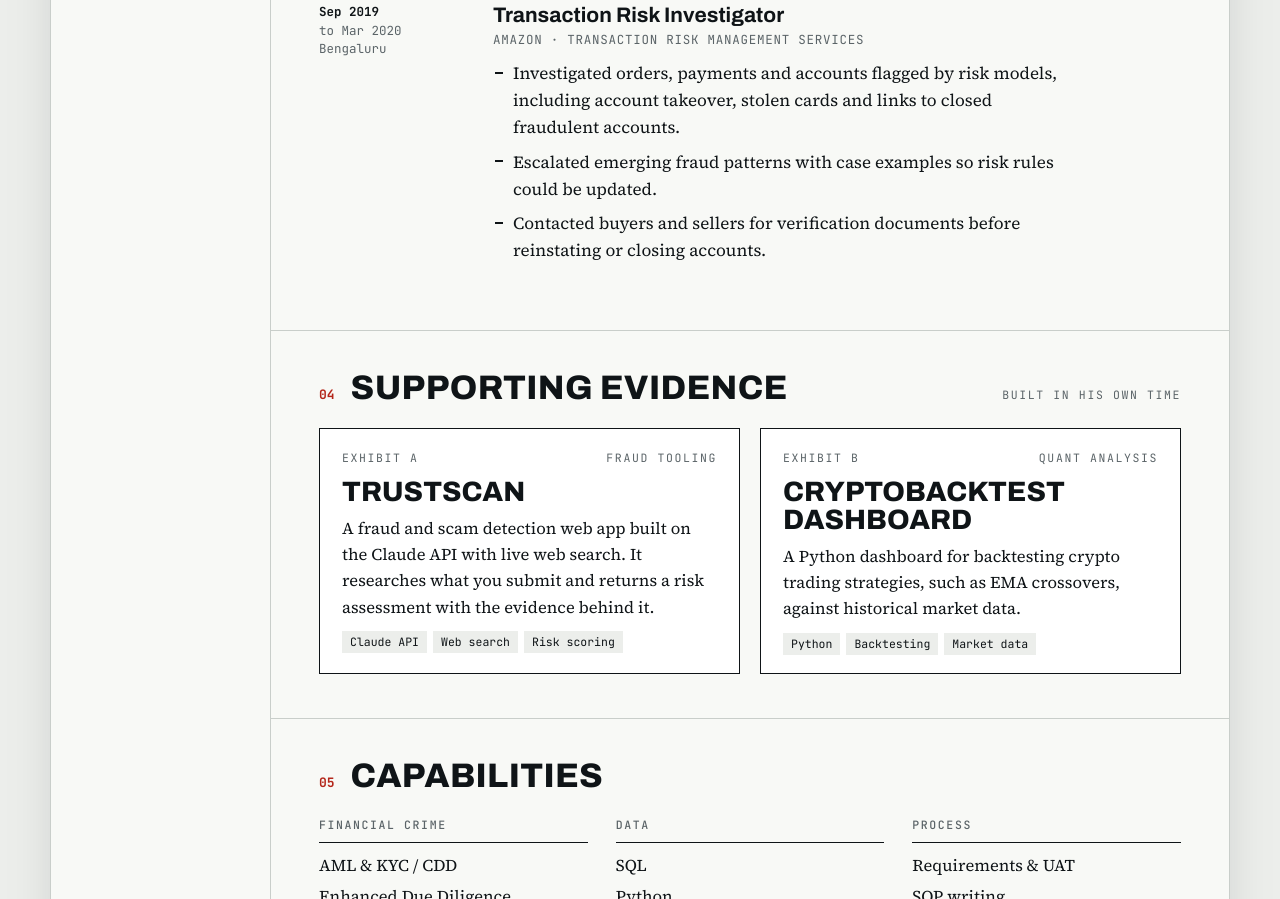
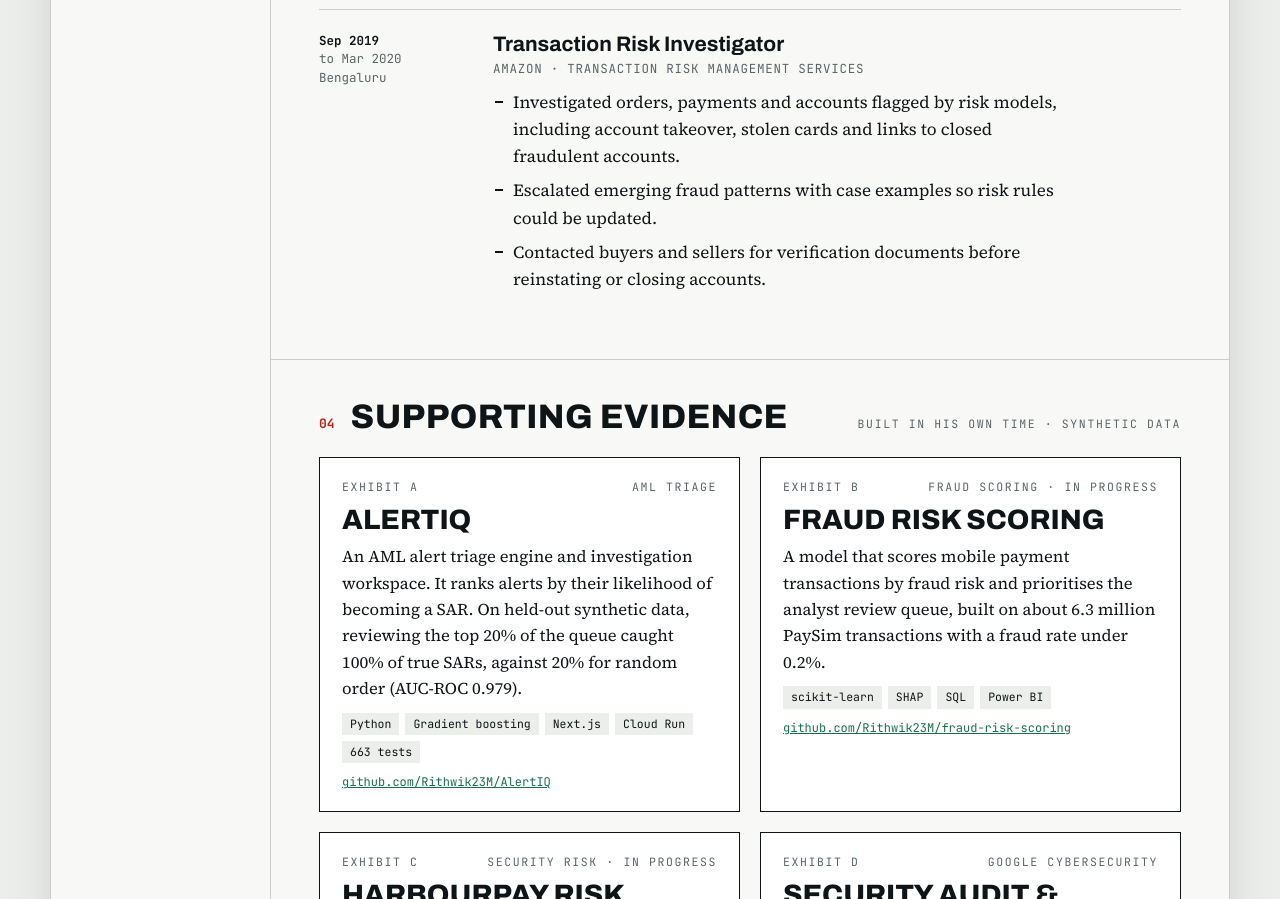
Before and after one commit to Rithwik23M/Rithwik23M.github.io, a plain HTML site: page index.html in a window 1280 px wide. Shown: the part 2632-3531 px from the top of the page. Drawn offline with Linux system fonts and the light colour scheme.

Commit message:
Update projects: AlertIQ, fraud scoring, HarbourPay, Google cyber activities
Added Open Graph meta tags for improved social sharing and updated content in findings and capabilities sections.

```diff
--- a/index.html
+++ b/index.html
@@ -5,6 +5,10 @@
 <meta name="viewport" content="width=device-width, initial-scale=1">
 <title>Rithwik Manjunath Portfolio</title>
 <meta name="description" content="Candidate due diligence file: Rithwik Manjunath, fraud, KYC and AML investigator turned data analyst, Dublin.">
+<meta property="og:type" content="website">
+<meta property="og:url" content="https://rithwik23m.github.io/">
+<meta property="og:title" content="Candidate Due Diligence File: Rithwik Manjunath">
+<meta property="og:description" content="Fraud, KYC and AML investigator turned data analyst. Four screening hits, four exhibits, one decision.">
 <link rel="preconnect" href="https://fonts.googleapis.com">
 <link rel="preconnect" href="https://fonts.gstatic.com" crossorigin>
 <link href="https://fonts.googleapis.com/css2?family=Archivo:wdth,wght@62..125,400..900&family=JetBrains+Mono:wght@400;500;700&family=Source+Serif+4:opsz,wght@8..60,400;8..60,600&display=swap" rel="stylesheet">
@@ -220,6 +224,7 @@ h2 {
 .exhibit h3 { font-family: var(--font-display); font-stretch: 75%; font-weight: 800; text-transform: uppercase; font-size: 28px; line-height: 1; margin: 0; }
 .exhibit p { margin: 0; font-size: 16.5px; }
 .exhibit .stack { display: flex; flex-wrap: wrap; gap: 6px; }
+.exhibit .code { font-family: var(--font-mono); font-size: 12px; color: var(--stamp); word-break: break-all; }
 .exhibit .stack span { font-family: var(--font-mono); font-size: 11.5px; background: var(--paper); padding: 2px 8px; }
 
 /* skills */
@@ -351,7 +356,7 @@ h2 {
         <div class="findings">
           <div class="finding"><span class="n">A</span><p><strong>Has worked the case queue himself.</strong> Investigated flagged orders, payments and accounts in Amazon's Transaction Risk Management Services, then 80 to 90 KYC, AML and onboarding cases a day across three regions.</p></div>
           <div class="finding"><span class="n">B</span><p><strong>Fixes the process, not just the case.</strong> Spent 8 months co-designing an onboarding decision tool that went live across the organisation, and rewrote the SOPs that were causing errors.</p></div>
-          <div class="finding"><span class="n">C</span><p><strong>Brings the analytics with him.</strong> MSc in Data Analytics, Microsoft Certified Fabric Analytics Engineer, and he uses Looker forecasting every week to run a restaurant's numbers.</p></div>
+          <div class="finding"><span class="n">C</span><p><strong>Brings the analytics with him.</strong> MSc in Data Analytics, Microsoft Certified Fabric Analytics Engineer, and he uses Looker forecasting every week to run a restaurant's numbers. In his own time he built AlertIQ, an AML alert triage engine.</p></div>
         </div>
       </section>
 
@@ -421,19 +426,34 @@ h2 {
       </section>
 
       <section class="part" id="evidence">
-        <div class="part-head"><span class="no">04</span><h2>Supporting evidence</h2><span class="label">Built in his own time</span></div>
+        <div class="part-head"><span class="no">04</span><h2>Supporting evidence</h2><span class="label">Built in his own time · synthetic data</span></div>
         <div class="evidence">
           <div class="exhibit">
-            <div class="label"><span>Exhibit A</span><span>Fraud tooling</span></div>
-            <h3>TrustScan</h3>
-            <p>A fraud and scam detection web app built on the Claude API with live web search. It researches what you submit and returns a risk assessment with the evidence behind it.</p>
-            <div class="stack"><span>Claude API</span><span>Web search</span><span>Risk scoring</span></div>
+            <div class="label"><span>Exhibit A</span><span>AML triage</span></div>
+            <h3>AlertIQ</h3>
+            <p>An AML alert triage engine and investigation workspace. It ranks alerts by their likelihood of becoming a SAR. On held-out synthetic data, reviewing the top 20% of the queue caught 100% of true SARs, against 20% for random order (AUC-ROC 0.979).</p>
+            <div class="stack"><span>Python</span><span>Gradient boosting</span><span>Next.js</span><span>Cloud Run</span><span>663 tests</span></div>
+            <a class="code" href="https://github.com/Rithwik23M/AlertIQ">github.com/Rithwik23M/AlertIQ</a>
           </div>
           <div class="exhibit">
-            <div class="label"><span>Exhibit B</span><span>Quant analysis</span></div>
-            <h3>CryptoBacktest Dashboard</h3>
-            <p>A Python dashboard for backtesting crypto trading strategies, such as EMA crossovers, against historical market data.</p>
-            <div class="stack"><span>Python</span><span>Backtesting</span><span>Market data</span></div>
+            <div class="label"><span>Exhibit B</span><span>Fraud scoring · in progress</span></div>
+            <h3>Fraud Risk Scoring</h3>
+            <p>A model that scores mobile payment transactions by fraud risk and prioritises the analyst review queue, built on about 6.3 million PaySim transactions with a fraud rate under 0.2%.</p>
+            <div class="stack"><span>scikit-learn</span><span>SHAP</span><span>SQL</span><span>Power BI</span></div>
+            <a class="code" href="https://github.com/Rithwik23M/fraud-risk-scoring">github.com/Rithwik23M/fraud-risk-scoring</a>
+          </div>
+          <div class="exhibit">
+            <div class="label"><span>Exhibit C</span><span>Security risk · in progress</span></div>
+            <h3>HarbourPay Risk Assessment</h3>
+            <p>A security risk assessment for a fictional Irish payments startup facing a partner-bank due diligence review, replacing gut-feel priorities with a scored risk register tied to a STRIDE threat model and a NIST CSF 2.0 gap analysis.</p>
+            <div class="stack"><span>NIST CSF 2.0</span><span>STRIDE</span><span>Python CI checks</span></div>
+            <a class="code" href="https://github.com/Rithwik23M/harbourpay-security-risk-assessment">github.com/Rithwik23M/harbourpay-security-risk-assessment</a>
+          </div>
+          <div class="exhibit">
+            <div class="label"><span>Exhibit D</span><span>Google Cybersecurity</span></div>
+            <h3>Security Audit &amp; Incident Report</h3>
+            <p>Two graded course activities, both scored 100%: a controls and compliance audit of a fictional toy company against PCI DSS, GDPR and SOC, and an ICMP flood incident report written up using the NIST Cybersecurity Framework.</p>
+            <div class="stack"><span>PCI DSS</span><span>GDPR</span><span>NIST CSF</span></div>
           </div>
         </div>
       </section>
@@ -441,7 +461,7 @@ h2 {
       <section class="part" id="capabilities">
         <div class="part-head"><span class="no">05</span><h2>Capabilities</h2></div>
         <div class="skills">
-          <div><h3>Financial crime</h3><ul><li>AML &amp; KYC / CDD</li><li>Enhanced Due Diligence</li><li>Sanctions &amp; PEP screening</li><li>Fraud detection</li><li>UBO verification</li></ul></div>
+          <div><h3>Financial crime</h3><ul><li>AML &amp; KYC / CDD</li><li>Enhanced Due Diligence</li><li>Sanctions &amp; PEP screening</li><li>Fraud detection</li><li>UBO verification</li><li>NIST CSF &amp; security audits</li></ul></div>
           <div><h3>Data</h3><ul><li>SQL</li><li>Python</li><li>Power BI</li><li>Looker &amp; Tableau</li><li>Microsoft Fabric</li></ul></div>
           <div><h3>Process</h3><ul><li>Requirements &amp; UAT</li><li>SOP writing</li><li>Quality auditing</li><li>KPI reporting</li><li>Forecasting</li></ul></div>
         </div>
@@ -451,6 +471,7 @@ h2 {
         <div class="part-head"><span class="no">06</span><h2>Documents on file</h2><span class="label">Education &amp; certification</span></div>
         <div class="docs">
           <div class="doc"><span class="t">Fabric Analytics Engineer Associate (DP-600)<span class="by">Microsoft</span></span><span class="yr">2026</span><span class="ok">✓ Certified</span></div>
+          <div class="doc"><span class="t">Google Cybersecurity Professional Certificate<span class="by">Google · 4 of 8 courses complete</span></span><span class="yr">2026</span><span class="ok" style="color:var(--flag)">In progress</span></div>
           <div class="doc"><span class="t">Operational Analysis of Suspicious Transaction Reports<span class="by">Basel Institute on Governance</span></span><span class="yr">2026</span><span class="ok">✓ Completed</span></div>
           <div class="doc"><span class="t">Azure Fundamentals (AZ-900)<span class="by">DataCamp</span></span><span class="yr">2026</span><span class="ok">✓ Completed</span></div>
           <div class="doc"><span class="t">Business Analysis &amp; Process Management<span class="by">Coursera</span></span><span class="yr">2026</span><span class="ok">✓ Completed</span></div>
```
